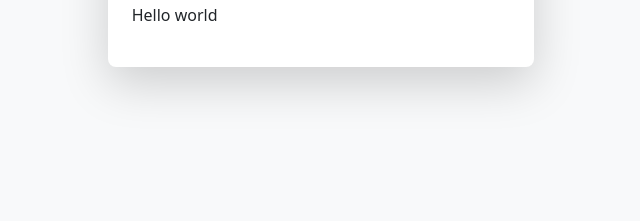
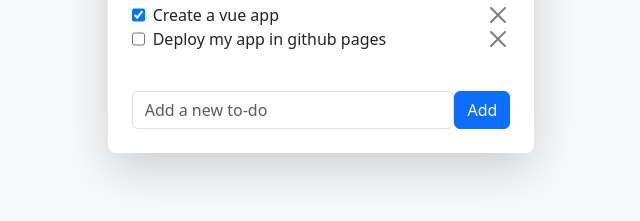
Before and after one commit to nrqrmz/to-do-app, a plain HTML site: page index.html in a window 1280 px wide. Shown: the part 101-322 px from the top of the page, without its empty margins (319-959 px from the left). Drawn offline with nearby package versions, Linux system fonts and the light colour scheme.

Commit message:
add structure and bootstrap styles

```diff
--- a/index.html
+++ b/index.html
@@ -12,7 +12,22 @@
       <div class="d-flex justify-content-center mt-4">
         <div class="bg-white p-4 shadow-lg col-11 col-md-6 col-lg-4 rounded-3">
           <h1>TO-DO APP</h1>
-          <p>{{message}}</p>
+          <ul class="list-unstyled">
+            <li v-for="todo in todos">
+              <div class="d-flex justify-content-between">
+                <div class="d-flex">
+                  <input type="checkbox" v-model="todo.done" class="me-2">
+                  <div>{{todo.title}}</div>
+                </div>
+                <button type="button" class="btn-close fs-6" aria-label="Close"></button>
+              </div>
+            </li>
+          </ul>
+          <br>
+          <div class="d-flex">
+            <input type="text" placeholder="Add a new to-do" class="form-control">
+            <input type="submit" value="Add" class="btn btn-primary">
+          </div>
         </div>
       </div>
 
--- a/main.js
+++ b/main.js
@@ -1,7 +1,10 @@
 const app = Vue.createApp({
   data() {
     return {
-      message: 'Hello world'
+      todos: [
+        { title: 'Create a vue app', done: true },
+        { title: 'Deploy my app in github pages', done: false }
+      ]
     }
   }
 })
```
